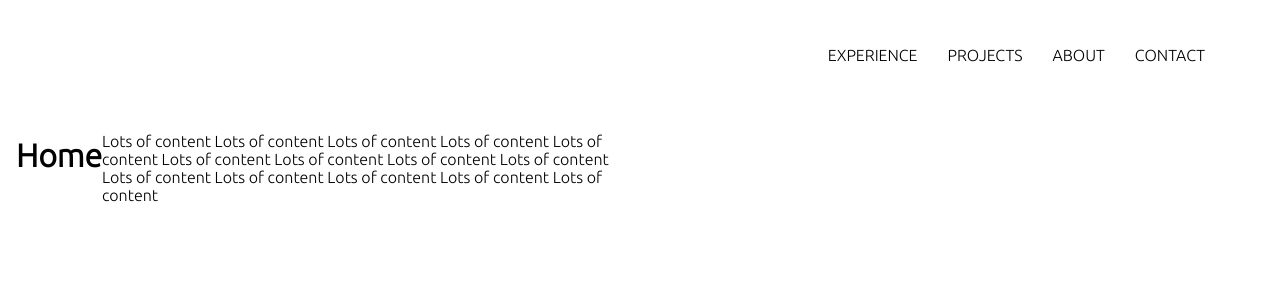
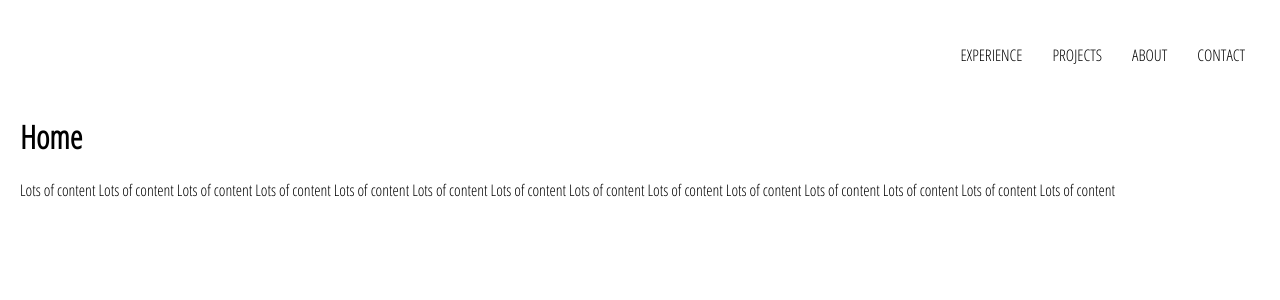
Before and after one commit to bpeterson1663/personal-website, a React (Create React App) app: page / in a window 1280 px wide. Shown: the top 300 px of the page. Built offline with nearby package versions, Linux system fonts and the light colour scheme.

Commit message:
feat(style): create global styles

```diff
--- a/public/index.html
+++ b/public/index.html
@@ -8,7 +8,7 @@
       name="description"
       content="Web site created using create-react-app"
     />
-    <link href="https://fonts.googleapis.com/css2?family=Ubuntu:wght@300&display=swap" rel="stylesheet">
+    <link href="https://fonts.googleapis.com/css2?family=Open+Sans+Condensed:wght@300&display=swap" rel="stylesheet">
     <title>React App</title>
   </head>
   <body>
--- a/src/App.tsx
+++ b/src/App.tsx
@@ -3,7 +3,7 @@ import { Route, Switch, BrowserRouter, useLocation } from 'react-router-dom'
 import { Experience, Projects, About, Contact, Home } from './pages'
 import Header from './components/header/header.component'
 import { TransitionGroup, CSSTransition } from 'react-transition-group'
-import './App.css'
+import { GlobalStyle } from './global.styles'
 
 const AnimationApp = () => {
   const location = useLocation()
@@ -30,6 +30,8 @@ function App() {
   return (
     <BrowserRouter>
       <div className="App">
+        <GlobalStyle />
+
         <Switch>
           <Route path="*">
             <AnimationApp />
--- /dev/null
+++ b/src/global.styles.ts
@@ -0,0 +1,15 @@
+import { createGlobalStyle } from 'styled-components'
+
+export const GlobalStyle = createGlobalStyle`
+	body {
+		font-family: 'Open Sans Condensed';
+		padding: 20px;
+	}
+	a {
+		text-decoration: none;
+		color: black;
+	}
+	* {
+		box-sizing: border-box;
+	}
+`
```
